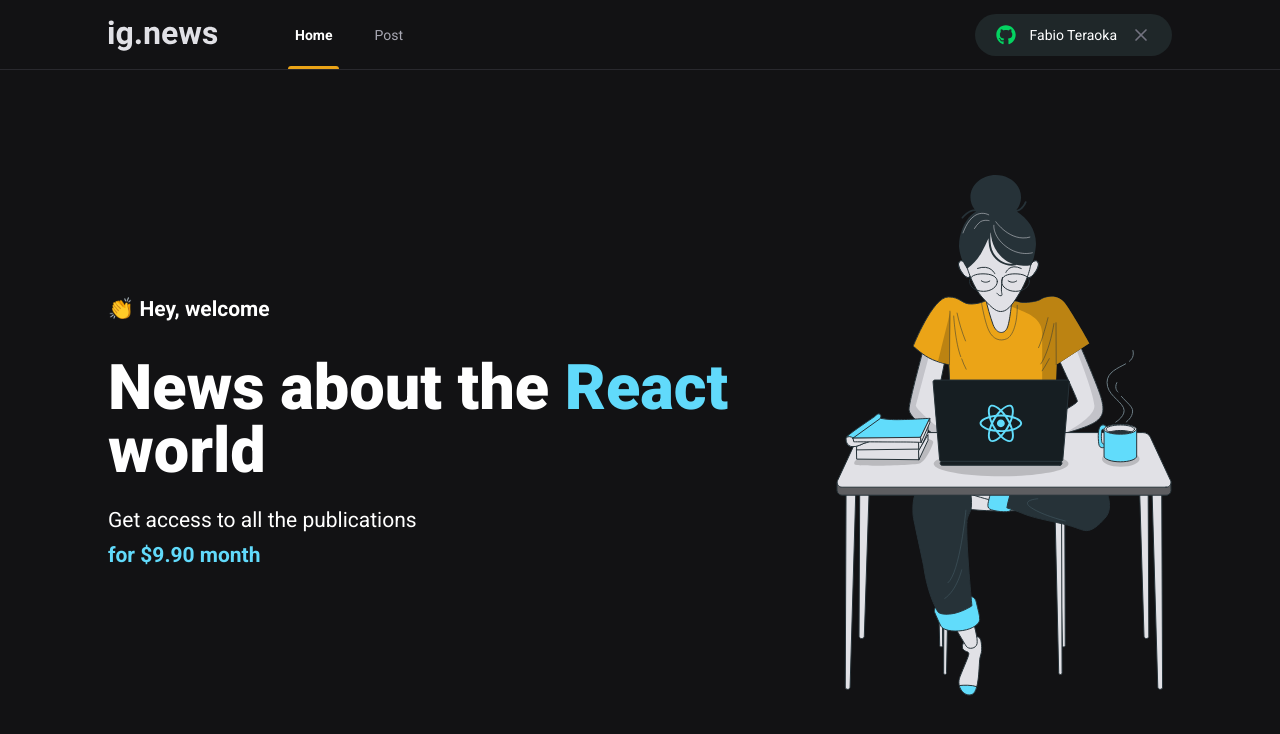
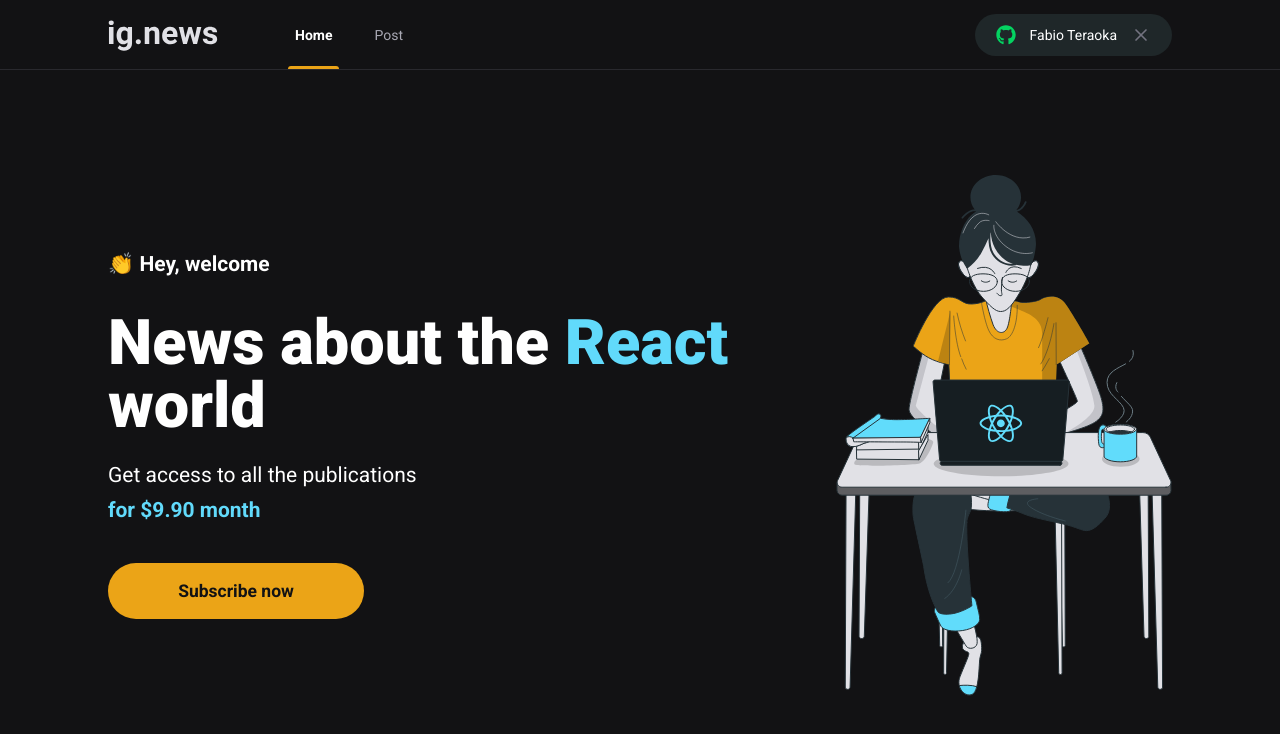
Before and after one commit to fabioteraoka/Ignite-React, a Next.js app in the folder reactjs/03-ignews/: page / in a window 1280 px wide. Shown: the top 734 px of the page. Built offline with nearby package versions, Linux system fonts and the light colour scheme.

Commit message:
Componente SubscribeButton

```diff
--- /dev/null
+++ b/reactjs/03-ignews/src/components/SubscribeButton/index.tsx
@@ -0,0 +1,13 @@
+import styles from './styles.module.scss'
+
+export function SubscribeButton(){
+    return (
+        <button
+        type="button"
+        className={styles.subscribeButton}
+        >
+            Subscribe now
+        </button>
+
+    )
+}
--- /dev/null
+++ b/reactjs/03-ignews/src/components/SubscribeButton/styles.module.scss
@@ -0,0 +1,20 @@
+.subscribeButton{
+    width:256px;
+    height: 4rem;
+    border:0;
+    border-radius: 2rem;
+    background: var(--yellow-500);
+    color: var(--gray-900);
+    font-size: 1.25rem;
+    font-weight: bold;
+
+    display: flex;
+    align-items: center;
+    justify-content: center;
+
+    transition: 0.2s;
+
+    &:hover{
+        filter: brightness(0.8);
+    }
+}
--- a/reactjs/03-ignews/src/pages/home.module.scss
+++ b/reactjs/03-ignews/src/pages/home.module.scss
@@ -39,4 +39,8 @@
         }
     }
 
+    button{
+        margin-top: 2.5rem;
+    }
+
 }
--- a/reactjs/03-ignews/src/pages/index.tsx
+++ b/reactjs/03-ignews/src/pages/index.tsx
@@ -1,4 +1,5 @@
 import Head from "next/head";
+import { SubscribeButton } from "../components/SubscribeButton";
 import styles from './home.module.scss'
 
 export default function Home() {
@@ -17,6 +18,7 @@ export default function Home() {
             Get access to all the publications <br />
             <span>for $9.90 month</span>
           </p>
+          <SubscribeButton/>
         </section>
         <img src="/images/avatar.svg" alt="Girl coding" />
       </main>
```
